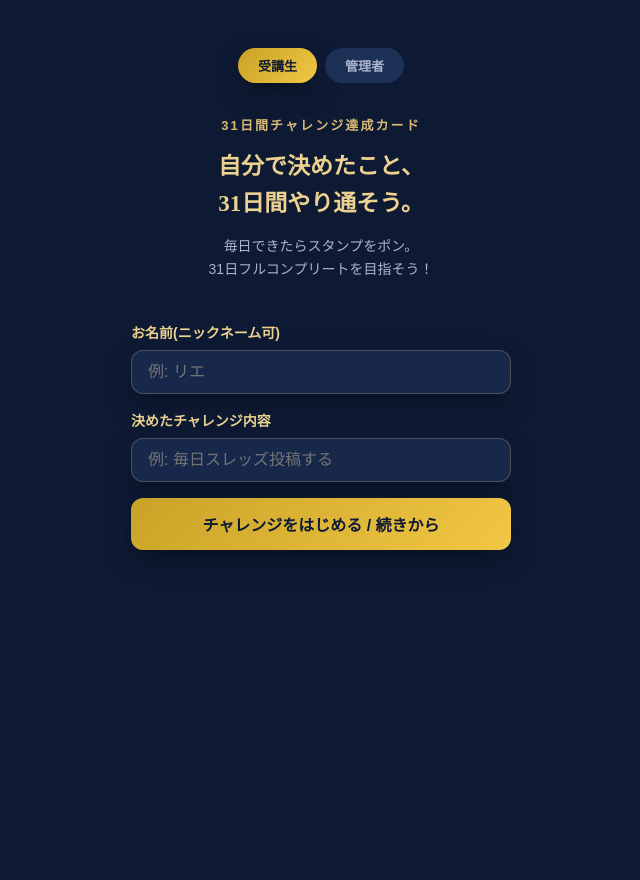
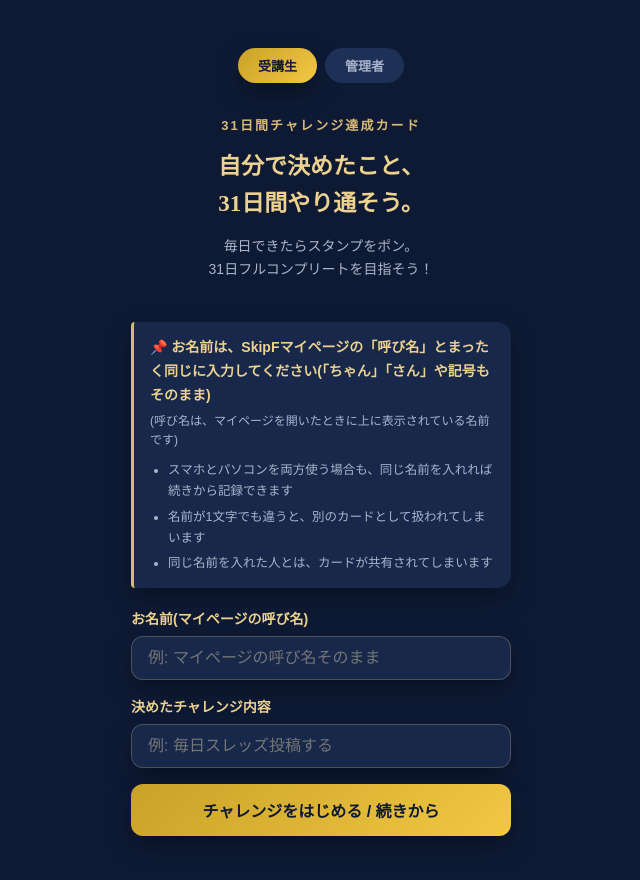
Before and after one commit to fasting-test/challenge-stamp-card, a plain HTML site: page index.html in a window 1280 px wide. Shown: the whole page, without its empty margins (319-959 px from the left). Before the commit the page ends 800 px from the top, so only its background shows below. Drawn offline with nearby package versions, Linux system fonts and the light colour scheme; a web font is replaced by a local one.

Commit message:
名前入力欄に「マイページの呼び名と一致させる」注意書きを追加
名前だけで本人を識別する仕組みのため、表記が1文字でも違うと
別カード扱いになる/同名の受講生とカードが共有される問題を防ぐ
ための案内。ラベルも「ニックネーム可」から「マイページの呼び名」
に変更し、注意書きの内容と矛盾しないようにした。

```diff
--- a/index.html
+++ b/index.html
@@ -7,7 +7,7 @@
   <link rel="preconnect" href="https://fonts.googleapis.com" />
   <link rel="preconnect" href="https://fonts.gstatic.com" crossorigin />
   <link rel="stylesheet" href="https://fonts.googleapis.com/css2?family=Shippori+Mincho+B1:wght@400;700;800&display=swap" />
-  <link rel="stylesheet" href="style.css?v=13" />
+  <link rel="stylesheet" href="style.css?v=14" />
 </head>
 <body>
   <main id="main-el">
@@ -29,9 +29,19 @@
         </div>
 
         <form id="register-form">
+          <div class="name-notice">
+            <p class="name-notice-main">📌 お名前は、SkipFマイページの「呼び名」とまったく同じに入力してください(「ちゃん」「さん」や記号もそのまま)</p>
+            <p class="name-notice-sub">(呼び名は、マイページを開いたときに上に表示されている名前です)</p>
+            <ul class="name-notice-list">
+              <li>スマホとパソコンを両方使う場合も、同じ名前を入れれば続きから記録できます</li>
+              <li>名前が1文字でも違うと、別のカードとして扱われてしまいます</li>
+              <li>同じ名前を入れた人とは、カードが共有されてしまいます</li>
+            </ul>
+          </div>
+
           <div class="field">
-            <label for="display_name">お名前(ニックネーム可)</label>
-            <input id="display_name" name="display_name" type="text" required maxlength="40" placeholder="例: リエ" />
+            <label for="display_name">お名前(マイページの呼び名)</label>
+            <input id="display_name" name="display_name" type="text" required maxlength="40" placeholder="例: マイページの呼び名そのまま" />
           </div>
 
           <div class="field">
--- a/style.css
+++ b/style.css
@@ -202,6 +202,46 @@ input[type="text"]:focus {
   font-size: 12px;
   line-height: 1.6;
   color: var(--text-muted);
+}
+
+.name-notice {
+  margin-bottom: 20px;
+  padding: 14px 16px;
+  border-radius: 4px 14px 14px 4px;
+  border-left: 3px solid var(--accent);
+  background: var(--surface-1);
+  box-shadow: var(--glow-shadow);
+}
+
+.name-notice-main {
+  margin: 0;
+  font-size: 14px;
+  font-weight: 700;
+  line-height: 1.7;
+  color: var(--text-primary);
+}
+
+.name-notice-sub {
+  margin: 4px 0 0;
+  font-size: 12px;
+  line-height: 1.6;
+  color: var(--text-secondary);
+}
+
+.name-notice-list {
+  margin: 10px 0 0;
+  padding-left: 18px;
+  font-size: 12.5px;
+  line-height: 1.7;
+  color: var(--text-secondary);
+}
+
+.name-notice-list li {
+  margin-bottom: 4px;
+}
+
+.name-notice-list li:last-child {
+  margin-bottom: 0;
 }
 
 .btn-primary {
```
